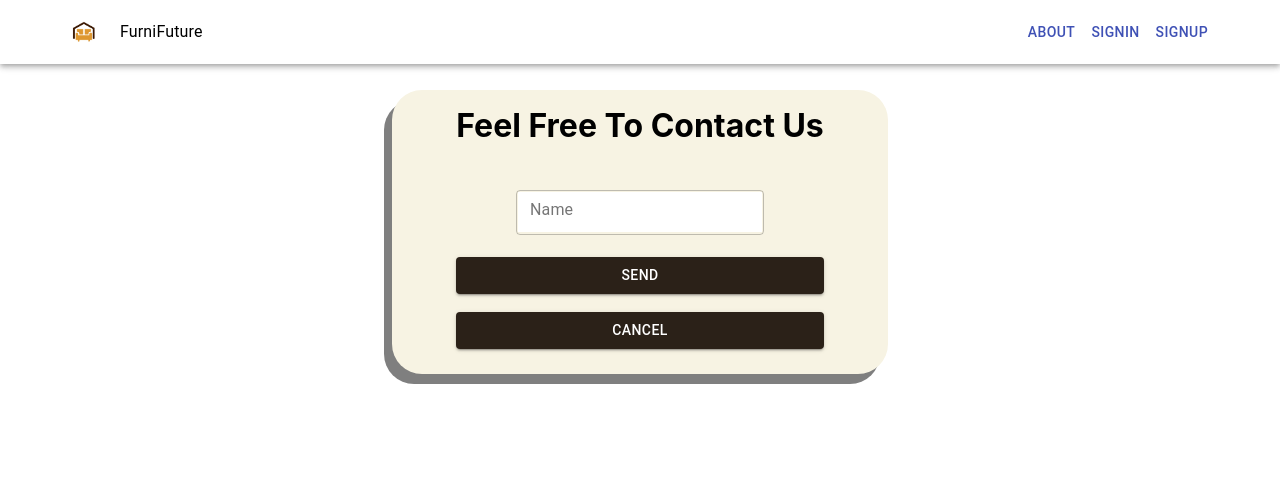
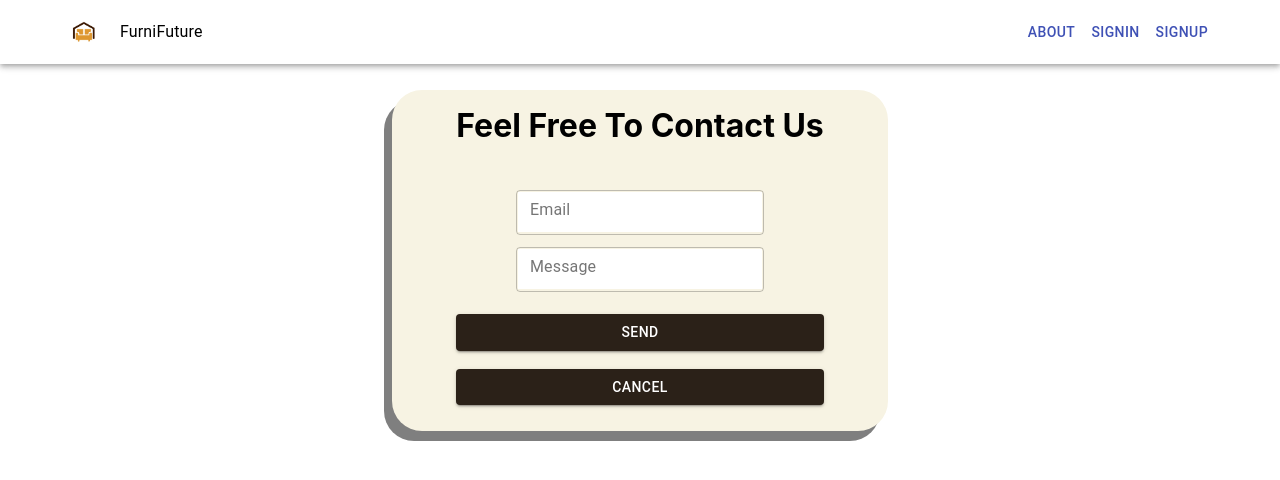
Before and after one commit to AhmadNourelddine/furnifuture, a React (Create React App) app: page /contact-us in a window 1280 px wide. Shown: the top 480 px of the page. Built offline with nearby package versions, Linux system fonts and the light colour scheme.

Commit message:
added email

```diff
--- a/src/pages/contactUs/ContactUs.js
+++ b/src/pages/contactUs/ContactUs.js
@@ -10,6 +10,7 @@ import Box from "@material-ui/core/box";
 
 const ContactUs = ()=> {
 
+  const [email,setEmail]= useState('');
   const [message,setMessage]= useState('');
 
   let token = window.localStorage.getItem('authToken')
@@ -19,6 +20,7 @@ const ContactUs = ()=> {
 
     console.lo(message)
     let object={
+        "email": email,
         "message": message
     }
     await fetch("http://127.0.0.1:8000/api/auth/update-profile",{
@@ -45,7 +47,9 @@ const ContactUs = ()=> {
 
     <Box className='signup-form' id="signup-box">
     <p id="sign-up">Feel Free To Contact Us</p>
-    <TextField id="outlined-basic" label="Name" variant="outlined" margin="dense"
+    <TextField id="outlined-basic" label="Email" variant="outlined" margin="dense"
+    onChange = {e=>setEmail(e.target.value)}/>
+    <TextField id="outlined-basic" label="Message" variant="outlined" margin="dense"
     onChange = {e=>setMessage(e.target.value)}/>
 
     <Button onClick={send} variant="contained" id="signup-btn" fullWidth>Send</Button>
```
